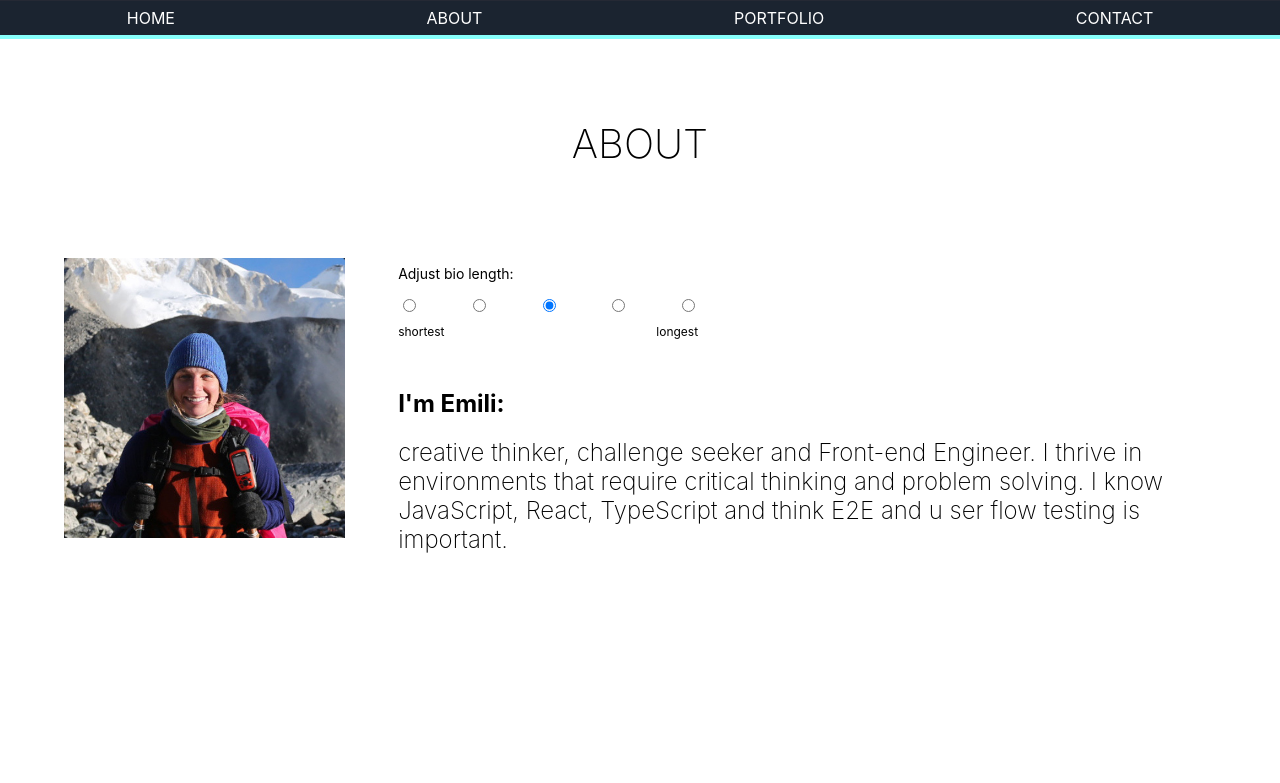
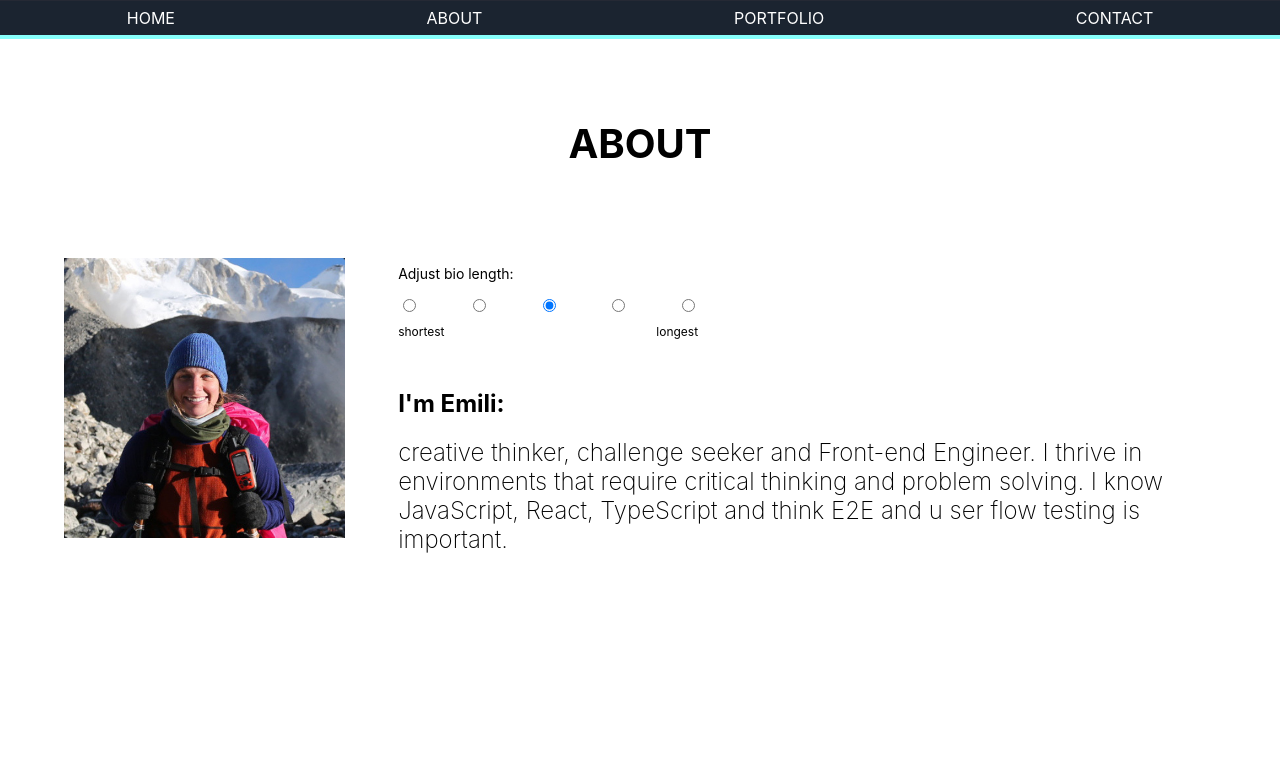
Before and after one commit to Ekaiman/Portfolio, a React (Create React App) app: page / in a window 1280 px wide. Shown: the part 797-1580 px from the top of the page. Built offline with nearby package versions, Linux system fonts and the light colour scheme; no server answers.

Commit message:
Change fontsize

```diff
--- a/src/Components/App/App.css
+++ b/src/Components/App/App.css
@@ -6,5 +6,5 @@ html{
 
 .section-title {
   font-size: 5vh;
-  font-weight: 250;
+  font-weight: 700;
 }
```
